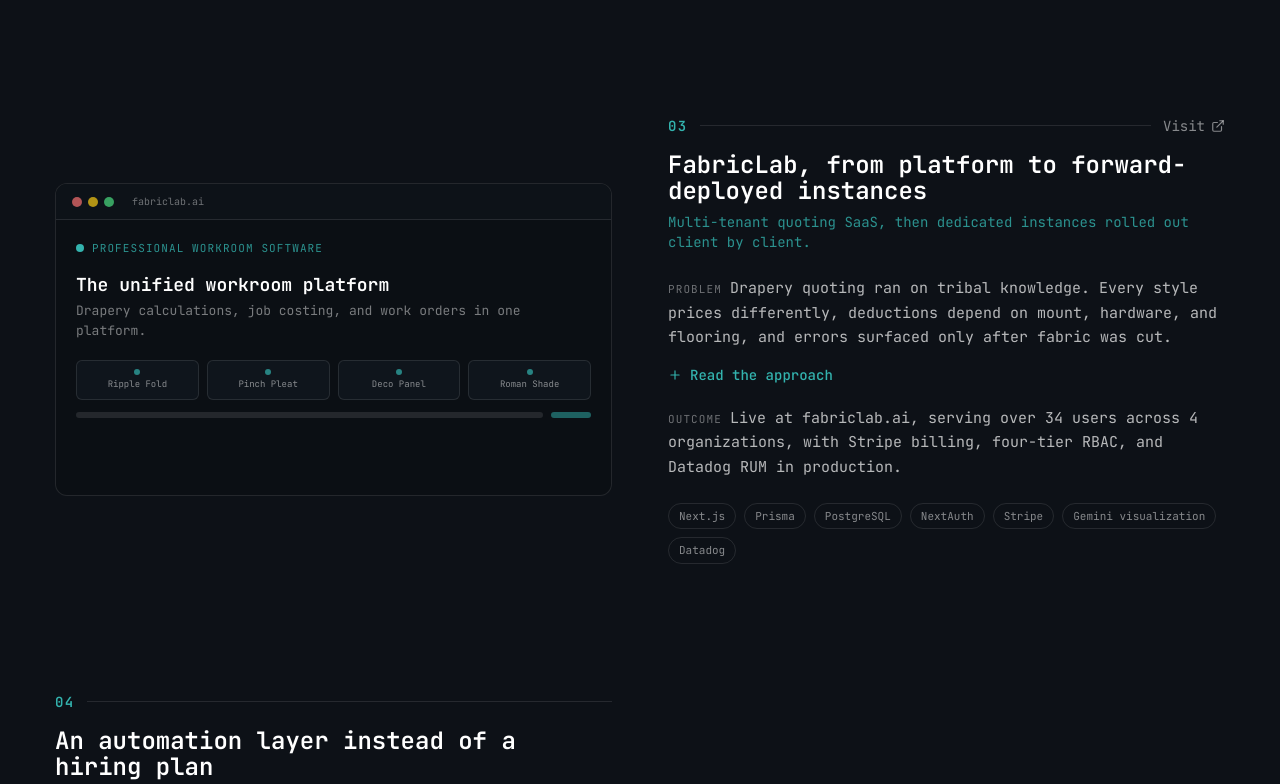
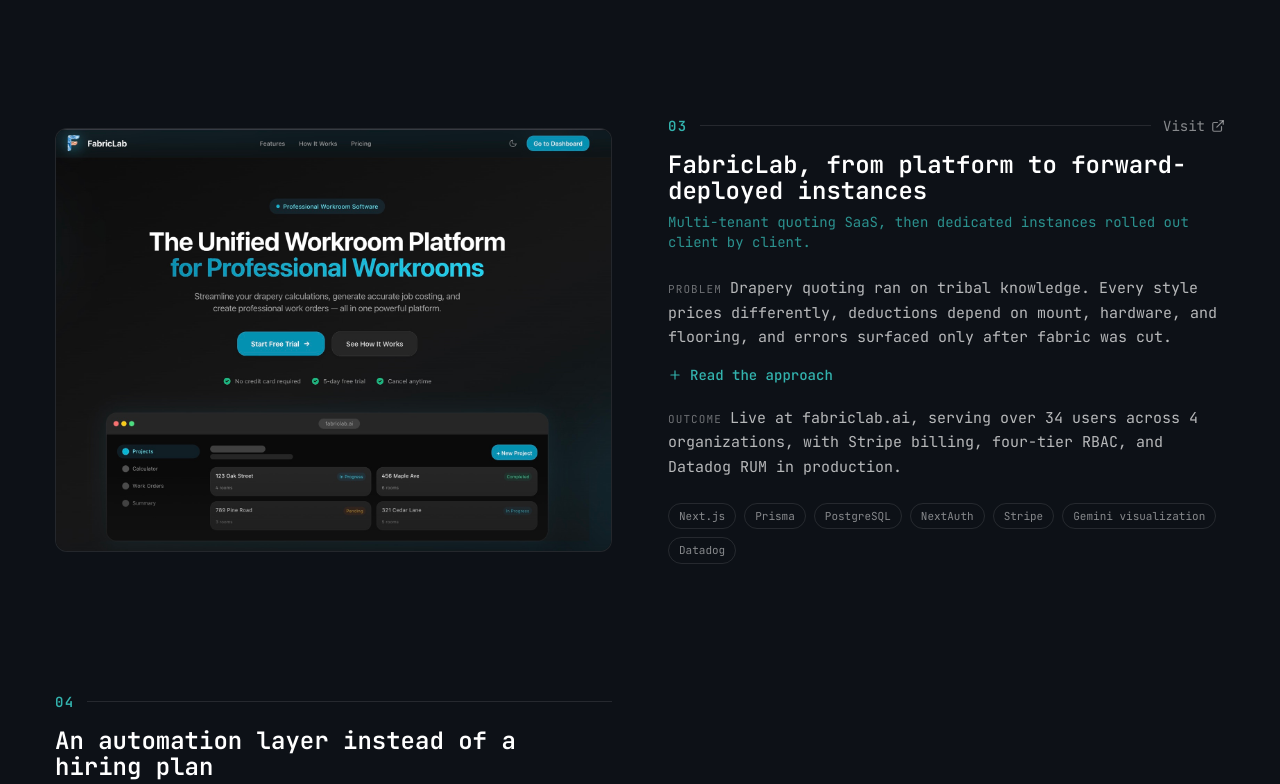
Before and after one commit to SameerMalek/Sameer-Portfolio-Site, a Next.js app: page / in a window 1280 px wide. Shown: the part 2500-3284 px from the top of the page. Built offline with nearby package versions, Linux system fonts and the light colour scheme.

Commit message:
Use real FabricLab screenshot in case study; keep About headshot in full color

```diff
--- a/components/sections/About.jsx
+++ b/components/sections/About.jsx
@@ -20,7 +20,7 @@
               <img
                 src="/assets/profile3.png"
                 alt="Sameer Malek"
-                className="relative rounded-2xl w-full object-cover grayscale hover:grayscale-0 transition-all duration-500"
+                className="relative rounded-2xl w-full object-cover"
                 loading="lazy"
               />
             </div>
--- a/components/sections/SelectedWork.jsx
+++ b/components/sections/SelectedWork.jsx
@@ -18,6 +18,19 @@
           preload="none"
           playsInline
           className="h-full w-full object-cover"
+        />
+      </div>
+    );
+  }
+  if (cs.image) {
+    return (
+      <div className="rounded-xl border border-white/10 overflow-hidden bg-[#0b0f14]">
+        {/* eslint-disable-next-line @next/next/no-img-element */}
+        <img
+          src={cs.image}
+          alt={`${cs.title} preview`}
+          className="w-full h-auto"
+          loading="lazy"
         />
       </div>
     );
```
Also changed, not shown: lib/content.js, public/assets/fabriclab.jpg (added).
